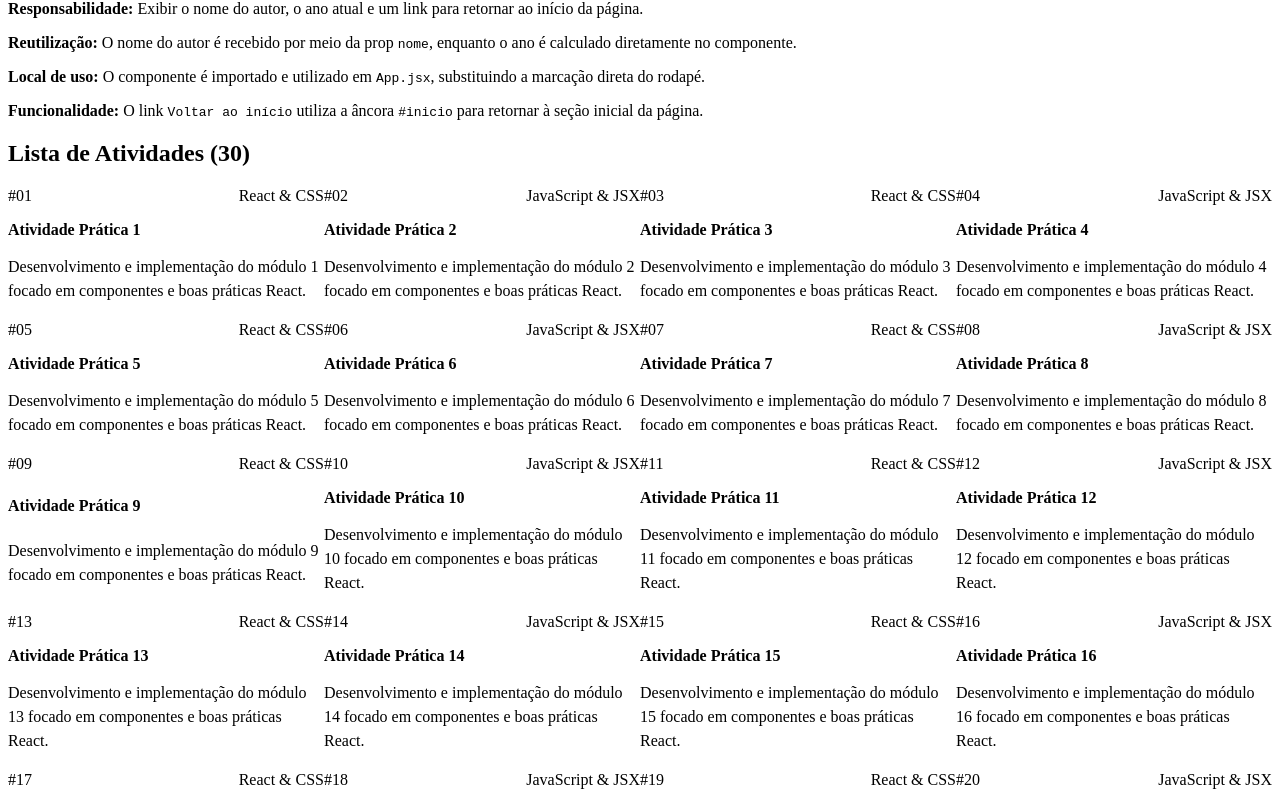
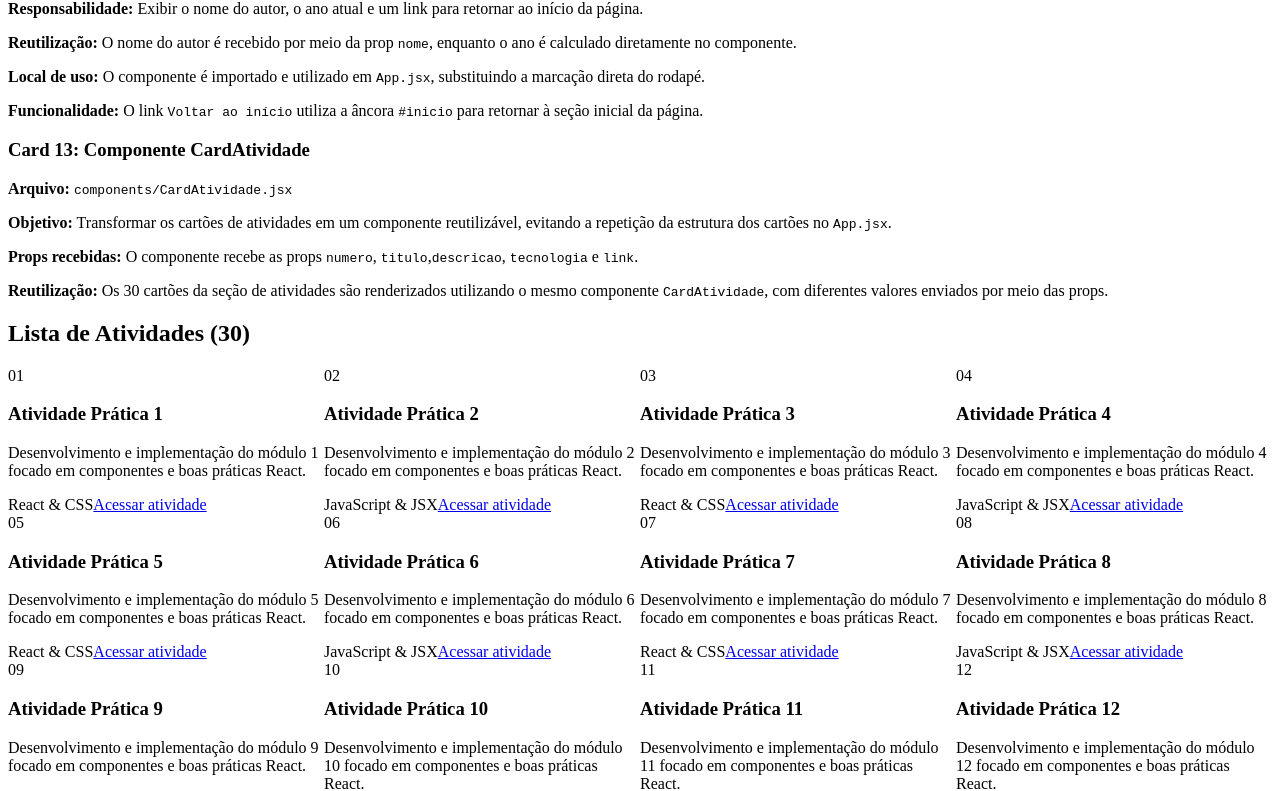
Before and after one commit to juliagaglianone/react-learning, a React (Vite) app: page / in a window 1280 px wide. Shown: the part 2017-2808 px from the top of the page. Built offline with nearby package versions, Linux system fonts and the light colour scheme.

Commit message:
feat: criar componente CardAtividade com props

```diff
--- a/src/App.jsx
+++ b/src/App.jsx
@@ -2,6 +2,7 @@ import React from 'react';
 import './App.css';
 import Cabecalho from './components/Cabecalho';
 import Rodape from './components/Rodape';
+import CardAtividade from './components/CardAtividade';
 import profileJulia from './public/profile-julia.jpg';
 
 export default function App() {
@@ -411,6 +412,34 @@ export default function App() {
           <code>#inicio</code> para retornar à seção inicial da página.
         </p>
       </article>
+      {/* Card 13 - Componente CardAtividade */}
+    <article className="card-evidencia">
+      <h3>Card 13: Componente CardAtividade</h3>
+
+      <p>
+        <strong>Arquivo:</strong>{' '}
+        <code>components/CardAtividade.jsx</code>
+      </p>
+
+      <p>
+        <strong>Objetivo:</strong>{' '}
+        Transformar os cartões de atividades em um componente reutilizável,
+        evitando a repetição da estrutura dos cartões no <code>App.jsx</code>.
+      </p>
+
+      <p>
+        <strong>Props recebidas:</strong>{' '}
+        O componente recebe as props <code>numero</code>, <code>titulo</code>,
+        <code>descricao</code>, <code>tecnologia</code> e <code>link</code>.
+      </p>
+
+      <p>
+        <strong>Reutilização:</strong>{' '}
+        Os 30 cartões da seção de atividades são renderizados utilizando o
+        mesmo componente <code>CardAtividade</code>, com diferentes valores
+        enviados por meio das props.
+      </p>
+    </article>
 
         {/* Seção de Grid de Atividades */}
         <section id="atividades">
@@ -418,36 +447,14 @@ export default function App() {
 
           <div className="grid-atividades">
             {atividades.map((item) => (
-              <article
+              <CardAtividade
                 key={item.id}
-                className="atividade-card"
-                tabIndex={0}
-              >
-                <div className="atividade-header">
-                  <span className="atividade-numero">
-                    #{item.numero}
-                  </span>
-
-                  <span className="atividade-tag">
-                    {item.tecnologia}
-                  </span>
-                </div>
-
-                <h3 className="atividade-titulo">
-                  {item.titulo}
-                </h3>
-
-                <p className="atividade-descricao">
-                  {item.descricao}
-                </p>
-
-                <a
-                  href={`#atividade-${item.id}`}
-                  className="atividade-btn"
-                >
-                  Ver Detalhes
-                </a>
-              </article>
+                numero={item.numero}
+                titulo={item.titulo}
+                descricao={item.descricao}
+                tecnologia={item.tecnologia}
+                link={`#atividade-${item.id}`}
+              />
             ))}
           </div>
         </section>
--- /dev/null
+++ b/src/components/CardAtividade.jsx
@@ -0,0 +1,25 @@
+import React from 'react';
+
+export default function CardAtividade({
+  numero,
+  titulo,
+  descricao,
+  tecnologia,
+  link
+}) {
+  return (
+    <div className="card-atividade">
+      <span className="card-numero">{numero}</span>
+
+      <h3>{titulo}</h3>
+
+      <p>{descricao}</p>
+
+      <span className="card-tecnologia">{tecnologia}</span>
+
+      <a href={link} target="_blank" rel="noopener noreferrer">
+        Acessar atividade
+      </a>
+    </div>
+  );
+}
```
